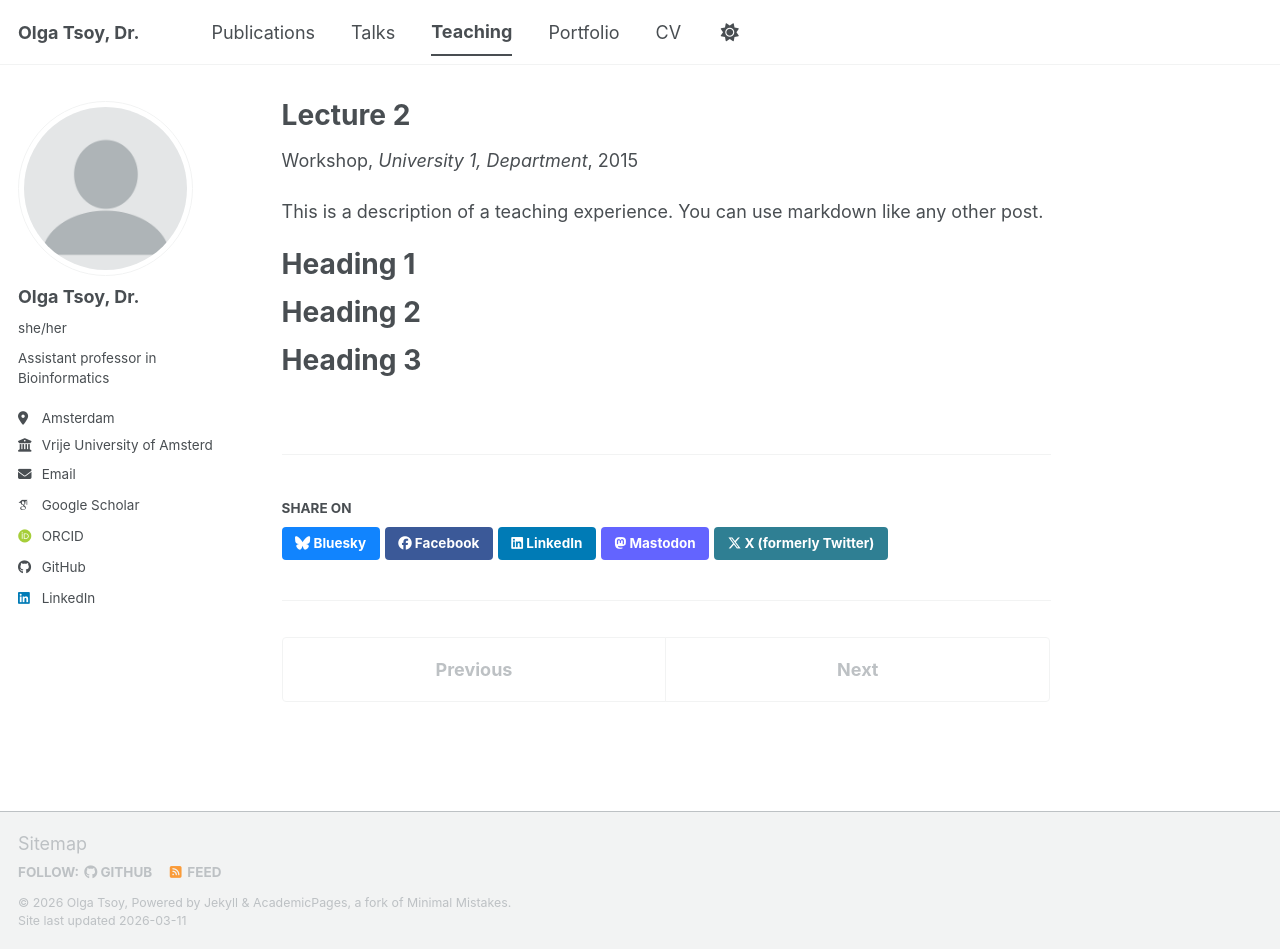
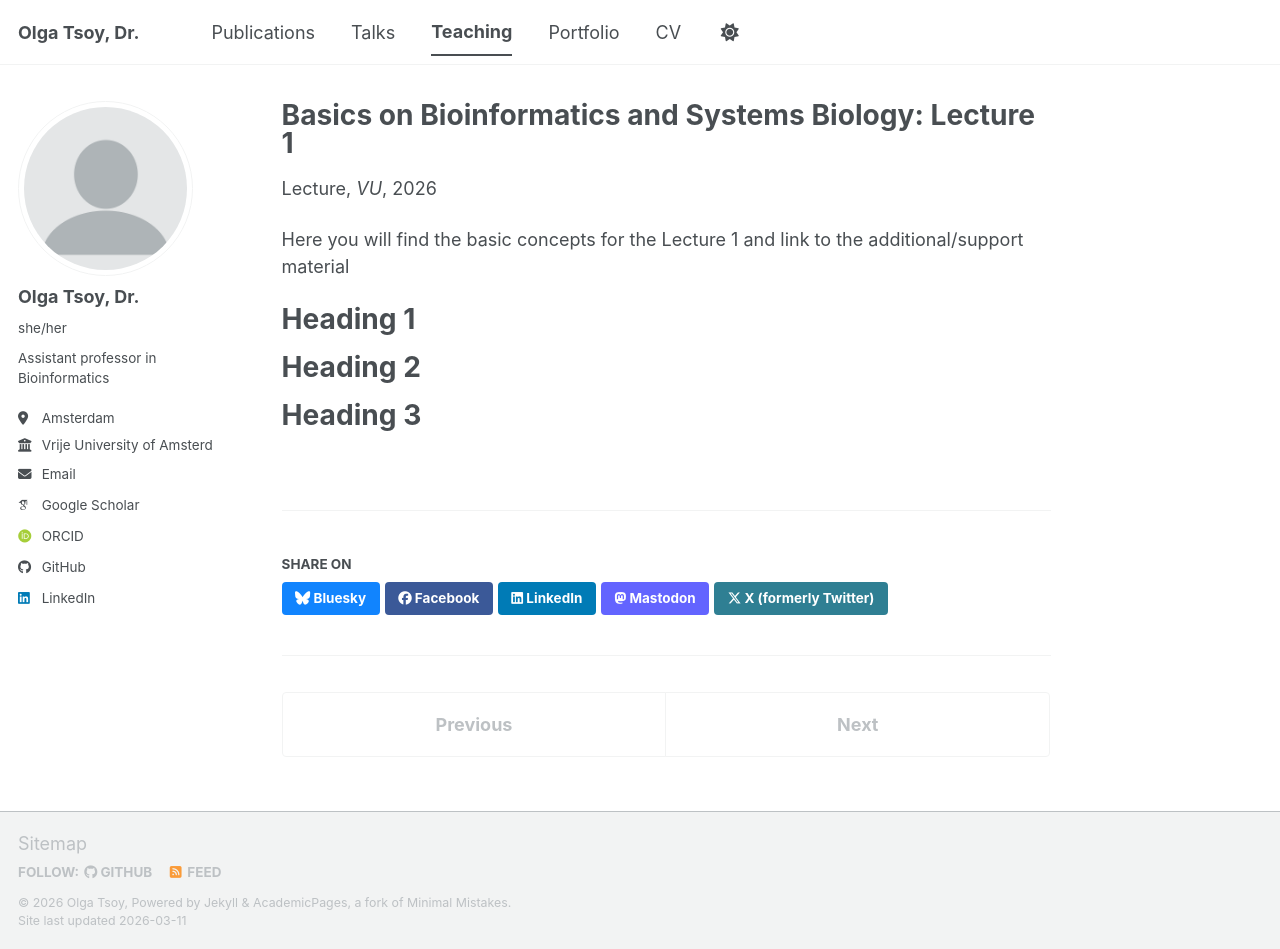
Before and after one commit to OlgaVT/OlgaVT.github.io, a Jekyll site: the page built from _teaching/bbsb_lecture_1.md, in a window 1280 px wide and 949 px high. Built offline with Jekyll 4.4.1, drawn with Linux system fonts in a browser that asks for light colours; some web fonts are replaced; a script bundle is joined from its source files by our own code; library files that are not in the unit come from our copies.

Commit message:
Update bbsb_lecture_1.md

```diff
--- a/_teaching/bbsb_lecture_1.md
+++ b/_teaching/bbsb_lecture_1.md
@@ -1,14 +1,14 @@
 ---
-title: "Lecture 2"
+title: "Basics on Bioinformatics and Systems Biology: Lecture 1"
 collection: teaching
-type: "Workshop"
+type: "Lecture"
 permalink: /teaching/bbsb_lecture_1
-venue: "University 1, Department"
-date: 2015-01-01
-location: "City, Country"
+venue: "VU"
+date: 2026-01-10
+location: "Amsterdam, the Netherlands"
 ---
 
-This is a description of a teaching experience. You can use markdown like any other post.
+Here you will find the basic concepts for the Lecture 1 and link to the additional/support material
 
 Heading 1
 ======
```
